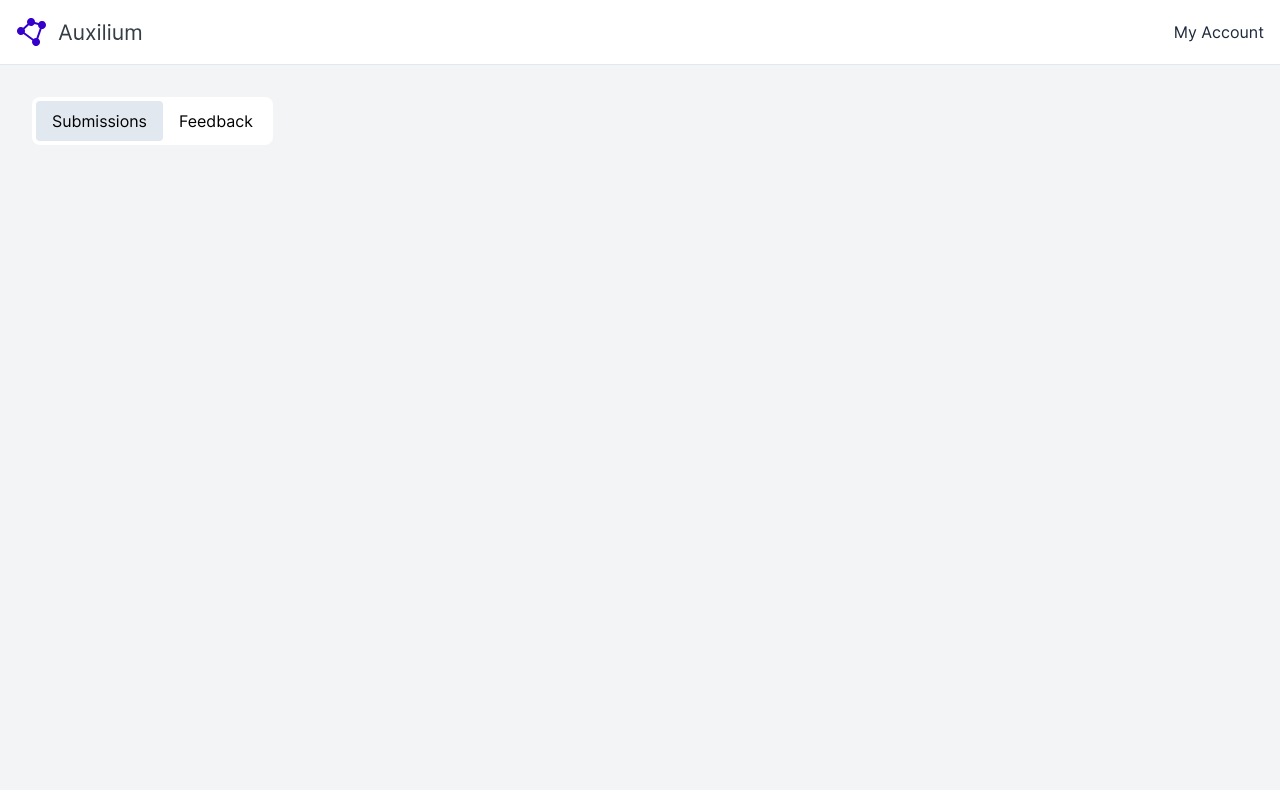
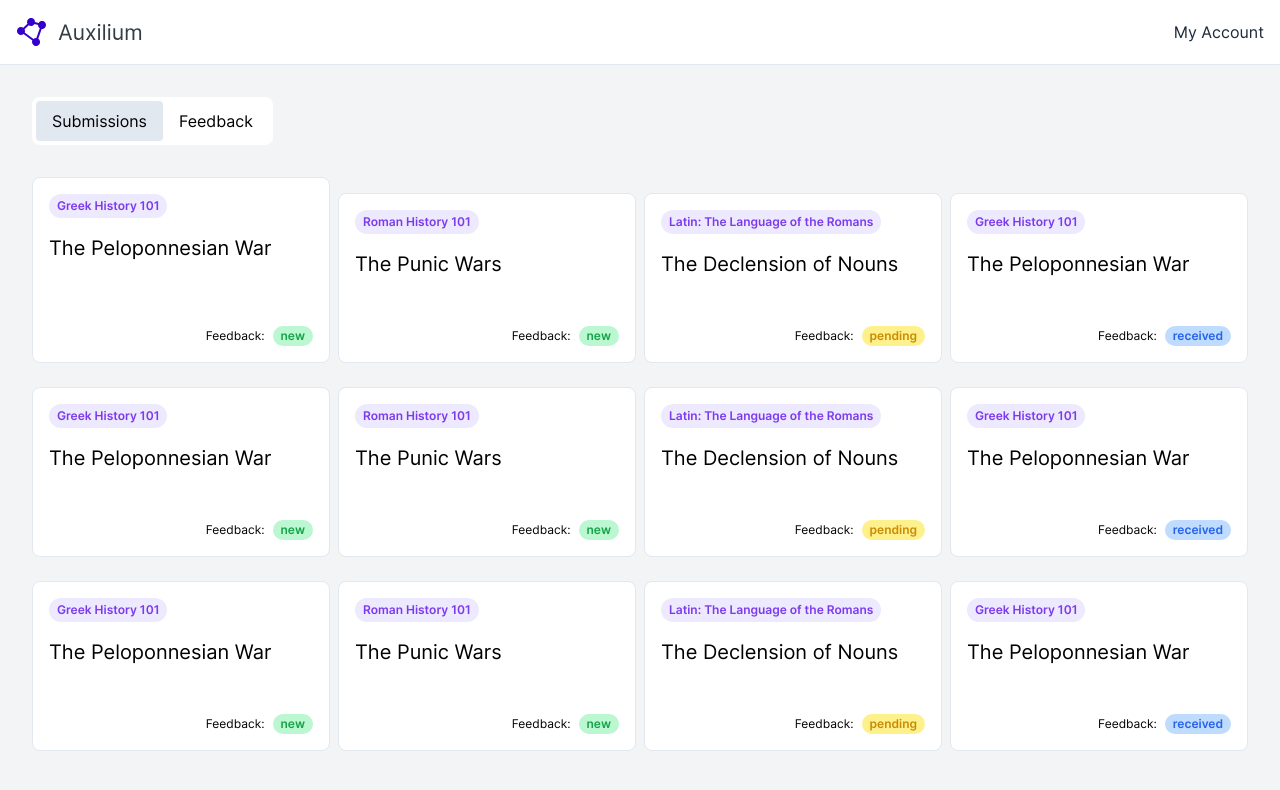
Before and after one commit to NilsHellwig/FeedbackPool-Prototyping, a React (Create React App) app in the folder prototype3/: page / in a window 1280 px wide. Shown: the top 790 px of the page. Built offline with nearby package versions, Linux system fonts and the light colour scheme.

Commit message:
Create basic Dashboard

```diff
--- a/prototype3/src/pages/MainDashboard.tsx
+++ b/prototype3/src/pages/MainDashboard.tsx
@@ -1,12 +1,137 @@
 import { DashboardNav } from "../components/DashboardNav";
 import { Header } from "../components/Header";
+import cx from "classnames";
+
+const assignments = [
+  {
+    id: 1,
+    course: "Greek History 101",
+    title: "The Peloponnesian War",
+    dueDate: "2021-05-01",
+    feedbackStatus: "new",
+  },
+  {
+    id: 2,
+    course: "Roman History 101",
+    title: "The Punic Wars",
+    dueDate: "2021-05-01",
+    feedbackStatus: "new",
+  },
+  {
+    id: 3,
+    course: "Latin: The Language of the Romans",
+    title: "The Declension of Nouns",
+    dueDate: "2021-05-01",
+    feedbackStatus: "pending",
+  },
+  {
+    id: 4,
+    course: "Greek History 101",
+    title: "The Peloponnesian War",
+    dueDate: "2021-05-01",
+    feedbackStatus: "received",
+  },
+  {
+    id: 5,
+    course: "Greek History 101",
+    title: "The Peloponnesian War",
+    dueDate: "2021-05-01",
+    feedbackStatus: "new",
+  },
+  {
+    id: 6,
+    course: "Roman History 101",
+    title: "The Punic Wars",
+    dueDate: "2021-05-01",
+    feedbackStatus: "new",
+  },
+  {
+    id: 7,
+    course: "Latin: The Language of the Romans",
+    title: "The Declension of Nouns",
+    dueDate: "2021-05-01",
+    feedbackStatus: "pending",
+  },
+  {
+    id: 8,
+    course: "Greek History 101",
+    title: "The Peloponnesian War",
+    dueDate: "2021-05-01",
+    feedbackStatus: "received",
+  },
+  {
+    id: 9,
+    course: "Greek History 101",
+    title: "The Peloponnesian War",
+    dueDate: "2021-05-01",
+    feedbackStatus: "new",
+  },
+  {
+    id: 10,
+    course: "Roman History 101",
+    title: "The Punic Wars",
+    dueDate: "2021-05-01",
+    feedbackStatus: "new",
+  },
+  {
+    id: 11,
+    course: "Latin: The Language of the Romans",
+    title: "The Declension of Nouns",
+    dueDate: "2021-05-01",
+    feedbackStatus: "pending",
+  },
+  {
+    id: 12,
+    course: "Greek History 101",
+    title: "The Peloponnesian War",
+    dueDate: "2021-05-01",
+    feedbackStatus: "received",
+  },
+];
 
 export const MainDashboard = () => {
   return (
     <div className="flex flex-col h-screen">
       <Header />
       <main className="flex-grow bg-gray-100 p-8">
-        <DashboardNav />
+        <section className="flex flex-col items-start max-w-7xl m-auto space-y-8">
+          <DashboardNav />
+          <div className="grid grid-cols-4 justify-items-stretch gap-2 space-y-4 overflow-y-auto w-full">
+            {assignments.map((assignment) => {
+              return (
+                <div
+                  key={assignment.id}
+                  className="flex flex-col justify-between p-4 bg-white border border-slate-200 rounded-lg space-y-12">
+                  <div className="flex flex-col items-start space-y-4">
+                    <span className="text-xs font-semibold px-2 py-1 rounded-full bg-violet-100 text-violet-600">
+                      {assignment.course}
+                    </span>
+                    <h3 className="text-xl font-normal">{assignment.title}</h3>
+                  </div>
+                  <div className="flex flex-col items-end">
+                    <div className="flex items-center space-x-2">
+                      <span className="text-xs">Feedback:</span>
+                      <span
+                        className={cx(
+                          "text-xs font-semibold rounded-full px-2 py-[2px]",
+                          {
+                            "bg-green-200 text-green-600":
+                              assignment.feedbackStatus === "new",
+                            "bg-yellow-200 text-yellow-600":
+                              assignment.feedbackStatus === "pending",
+                            "bg-blue-200 text-blue-600":
+                              assignment.feedbackStatus === "received",
+                          }
+                        )}>
+                        {assignment.feedbackStatus}
+                      </span>
+                    </div>
+                  </div>
+                </div>
+              );
+            })}
+          </div>
+        </section>
       </main>
     </div>
   );
```
